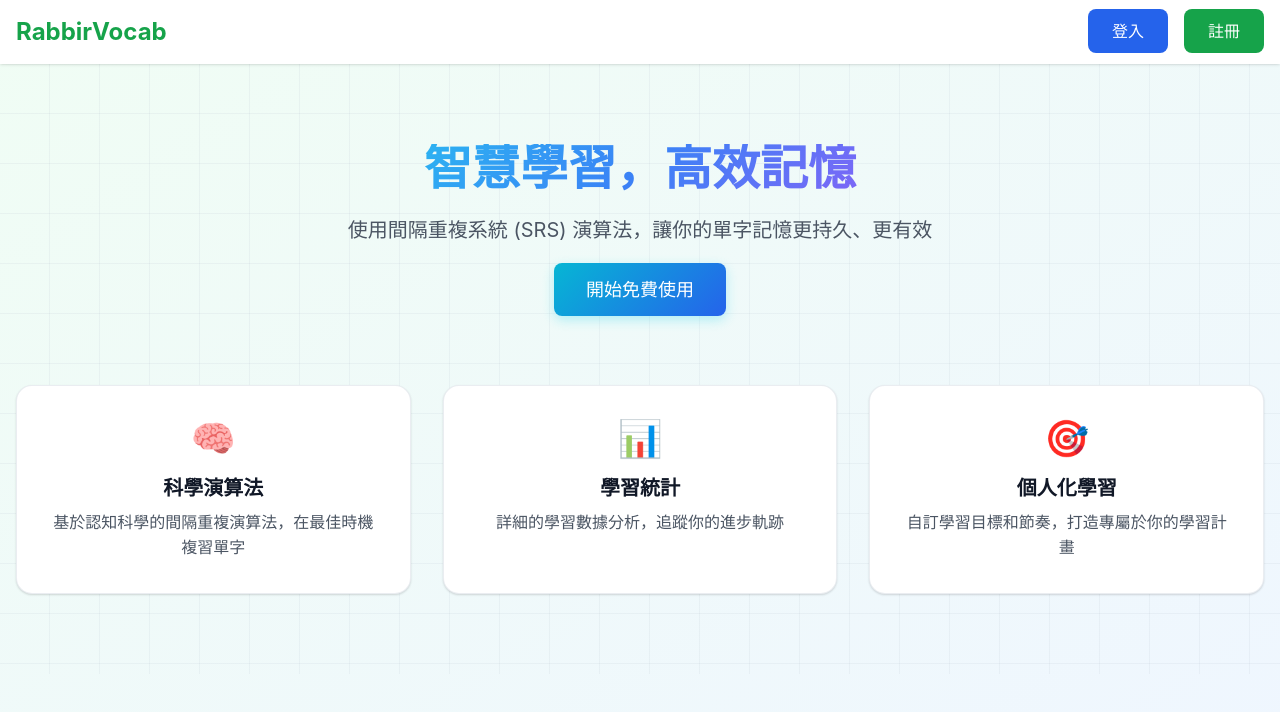
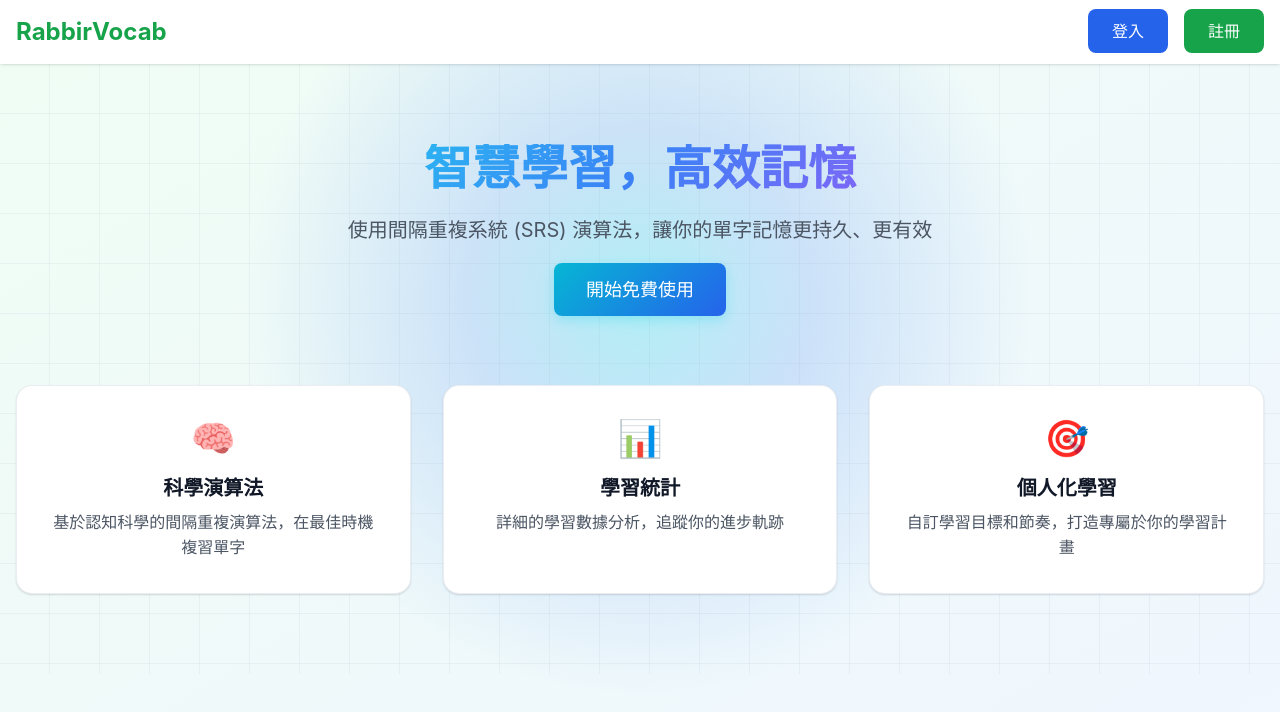
Before and after one commit to RabbirReaper/RabbirVocab, a Vue app: page / in a window 1280 px wide. Shown: the top 712 px of the page. Built offline with nearby package versions, Linux system fonts and the light colour scheme; the HTML template or start-up script is replaced by a standard one.

Commit message:
feat: 新增頂部漸層光暈效果，提升頁面視覺層次感

```diff
--- a/src/assets/main.css
+++ b/src/assets/main.css
@@ -402,6 +402,38 @@
   font-size: 1.125rem;
 }
 
+/* 頂部漸層光暈效果 - Tailwind 風格 */
+.gradient-glow {
+  position: relative;
+}
+
+.gradient-glow::before {
+  content: '';
+  position: absolute;
+  top: -100px;
+  left: 50%;
+  transform: translateX(-50%);
+  width: 800px;
+  height: 800px;
+  background: radial-gradient(
+    circle,
+    rgba(34, 211, 238, 0.3) 0%,
+    rgba(59, 130, 246, 0.2) 30%,
+    transparent 70%
+  );
+  pointer-events: none;
+  z-index: 0;
+}
+
+.dark .gradient-glow::before {
+  background: radial-gradient(
+    circle,
+    rgba(34, 211, 238, 0.2) 0%,
+    rgba(59, 130, 246, 0.15) 30%,
+    transparent 70%
+  );
+}
+
 /* 文字截斷 */
 .truncate-2 {
   display: -webkit-box;
--- a/src/views/HomeView.vue
+++ b/src/views/HomeView.vue
@@ -1,7 +1,7 @@
 <template>
-  <div class="min-h-screen page-bg">
+  <div class="min-h-screen page-bg gradient-glow">
     <!-- Navbar -->
-    <nav class="navbar backdrop-blur-sm shadow-sm">
+    <nav class="navbar backdrop-blur-sm shadow-sm relative z-10">
       <div class="container mx-auto px-4 py-4">
         <div class="flex justify-between items-center">
           <div class="flex items-center space-x-2">
@@ -16,7 +16,7 @@
     </nav>
 
     <!-- Hero Section -->
-    <div class="container mx-auto px-4 py-20 grid-background">
+    <div class="container mx-auto px-4 py-20 grid-background relative z-10">
       <div class="text-center max-w-3xl mx-auto">
         <h2 class="text-5xl font-bold gradient-text mb-6">智慧學習，高效記憶</h2>
         <p class="text-xl text-secondary-color mb-8">
```
